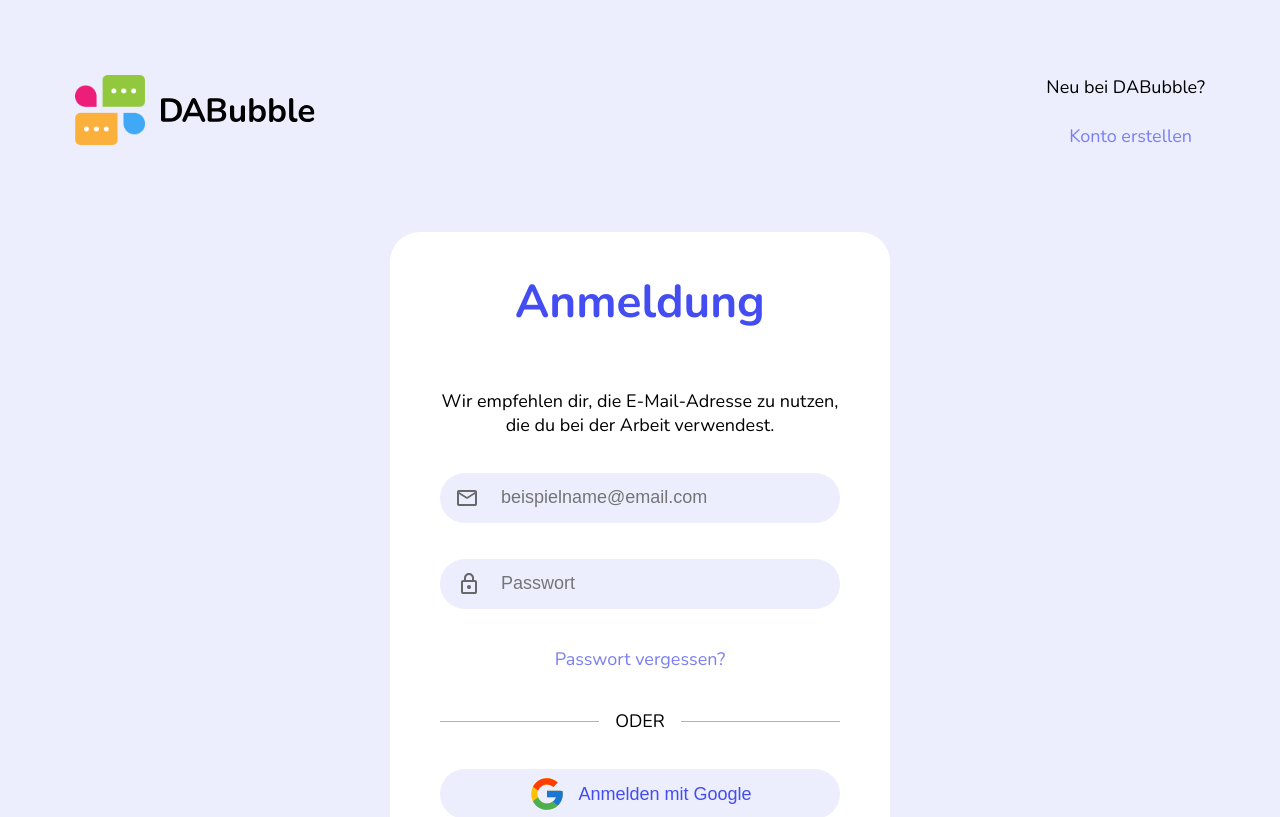
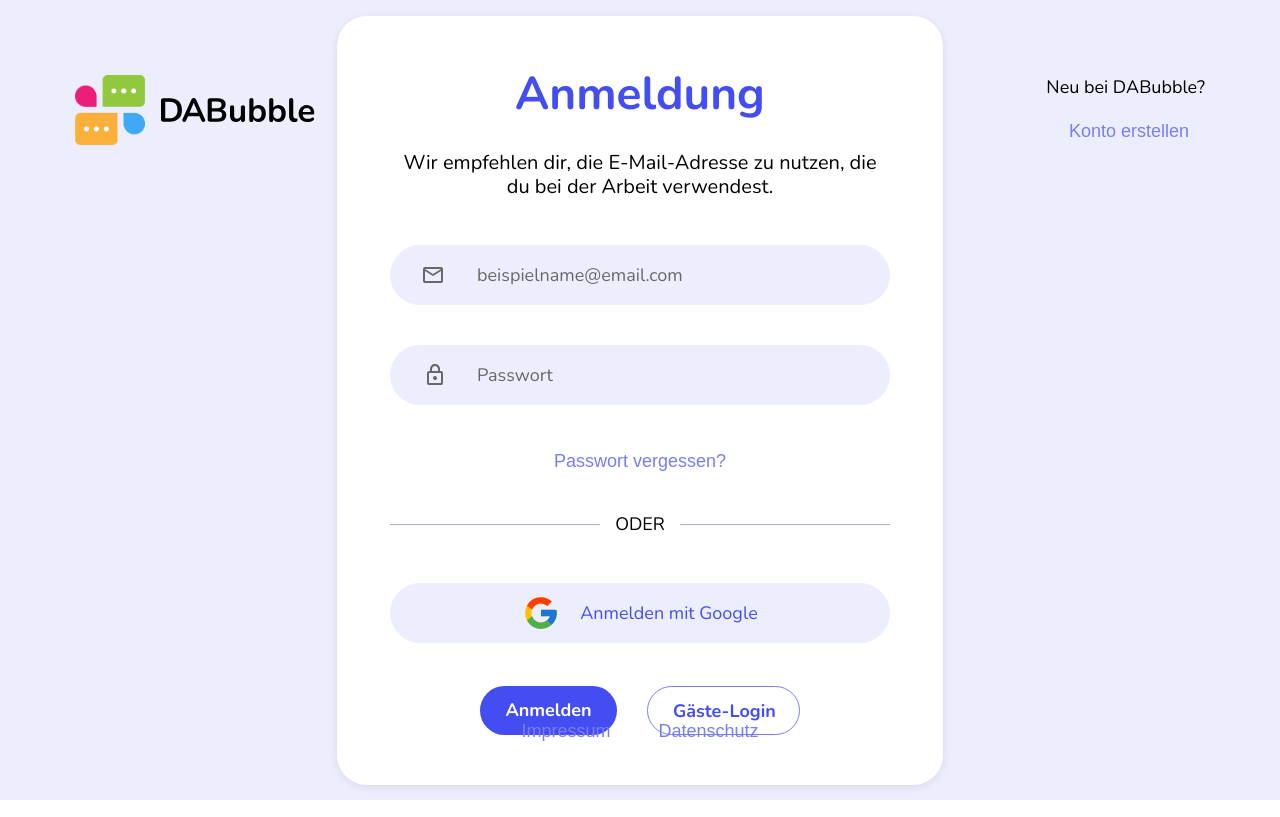
Before and after one commit to ChristopherBraun196/DA-Bubble, an Angular app: page /login in a window 1280 px wide. Shown: the top 817 px of the page. Built offline with nearby package versions, Linux system fonts and the light colour scheme; a web font is replaced by a local one.

Commit message:
fix: align login page with Figma design

```diff
--- a/src/app/pages/login/login/login.scss
+++ b/src/app/pages/login/login/login.scss
@@ -14,18 +14,22 @@
   overflow: hidden;
   background-color: variables.$background;
 
+  header {
+    position: relative;
+    z-index: 1;
+  }
+
   &__topbar {
     display: flex;
     justify-content: space-between;
     align-items: flex-start;
+    width: 100%;
     max-width: 1440px;
     margin: 0 auto;
     padding: 75px;
   }
 
   &__brand {
-    top: 75px;
-    left: 75px;
     display: flex;
     align-items: center;
     gap: 16px;
@@ -42,48 +46,65 @@
   }
 
   &__auth {
-    top: 75px;
-    right: 75px;
     display: flex;
+    flex-direction: column;
     align-items: flex-end;
-    gap: 16px;
-    flex-direction: column;
+    gap: 10px;
     font-size: 18px;
-    font-weight: 400;
 
-    & a {
-      color: variables.$purple-secondary;
-      text-decoration: none;
+    span {
+      line-height: 25px;
+    }
+
+    a {
+      padding: 10px 15px;
       border: 1px solid transparent;
       border-radius: 100px;
-      padding: 8px 12px;
+      color: variables.$purple-secondary;
+      font-family: 'Figtree', sans-serif;
+      font-size: 18px;
+      line-height: 20px;
+      text-decoration: none;
       cursor: pointer;
+      transition:
+        color 100ms ease-in,
+        border-color 100ms ease-in;
 
       &:hover {
+        border-color: variables.$purple-light;
         color: variables.$purple-primary;
-        border: 1px solid variables.$purple-light;
         font-weight: 500;
       }
     }
   }
+
   &__footer {
+    position: absolute;
+    z-index: 1;
+    bottom: 48px;
+    left: 50%;
     display: flex;
     align-items: center;
-    justify-content: center;
-    margin-top: 56px;
-    gap: 36px;
+    gap: 16px;
+    transform: translateX(-50%);
 
-    & a {
-      color: variables.$purple-secondary;
-      text-decoration: none;
+    a {
+      padding: 10px 15px;
       border: 1px solid transparent;
       border-radius: 100px;
-      padding: 8px 12px;
+      color: variables.$purple-secondary;
+      font-family: 'Figtree', sans-serif;
+      font-size: 18px;
+      line-height: 20px;
+      text-decoration: none;
       cursor: pointer;
+      transition:
+        color 100ms ease-in,
+        border-color 100ms ease-in;
 
       &:hover {
+        border-color: variables.$purple-light;
         color: variables.$purple-primary;
-        border: 1px solid variables.$purple-light;
         font-weight: 500;
       }
     }
@@ -91,6 +112,8 @@
 }
 
 .login-formfield {
+  position: absolute;
+  inset: 0;
   display: flex;
   justify-content: center;
   align-items: center;
@@ -98,141 +121,195 @@
   form {
     display: flex;
     flex-direction: column;
-    align-content: center;
     align-items: center;
-    max-width: 500px;
-    height: 700px;
-    width: 100%;
+    width: 606px;
+    height: 769px;
+    border-radius: 30px;
     background-color: variables.$white;
-    border-radius: 30px;
+    box-shadow: 0 2px 10px rgb(0 0 0 / 8%);
   }
 
   h1 {
+    width: 486px;
+    margin: 50px 0 0;
+    color: variables.$purple-primary;
     font-size: 46px;
-    color: variables.$purple-primary;
-    font-weight: bold;
+    font-weight: 700;
+    line-height: 55px;
+    text-align: center;
   }
 
   p {
+    width: 486px;
+    height: 48px;
+    margin: 30px 0 0;
+    font-size: 20px;
+    line-height: 24px;
     text-align: center;
-    font-size: 18px;
-    padding-inline: 40px;
-    margin-bottom: 36px;
+  }
+
+  .input-pill {
+    display: block;
+    width: 500px;
+    height: 60px;
+    margin-top: 46px;
+
+    + .input-pill {
+      margin-top: 40px;
+    }
   }
 
   input {
-    width: 400px;
-    height: 50px;
+    width: 100%;
+    height: 100%;
+    padding: 0 32px 0 86px;
+    border: 1px solid transparent;
     border-radius: 100px;
-    margin-bottom: 36px;
-    border: none;
     background-color: variables.$background;
-
     background-repeat: no-repeat;
-    background-position: 16px center;
-    padding-left: 48px;
-    border: 1px solid transparent;
+    background-position: 32px center;
+    color: variables.$text-gray;
+    font: inherit;
+    font-size: 18px;
     cursor: pointer;
+    transition: border-color 100ms ease-in;
 
     &:hover {
-      border: 1px solid variables.$text-gray;
+      border-color: variables.$text-gray;
     }
 
     &:focus {
+      border-color: variables.$focus-purple;
       outline: none;
-      border: 1px solid variables.$focus-purple;
     }
 
     &::placeholder {
-      display: flex;
-      align-items: center;
-      font-size: 18px;
-      text-align: start;
+      color: variables.$text-gray;
+      opacity: 1;
     }
   }
+
   input[type='email'] {
     background-image: url('/icons/mail.svg');
-    padding-left: 60px;
+    background-size: 20px 16px;
   }
 
   input[type='password'] {
     background-image: url('/icons/lock.svg');
-    padding-left: 60px;
+    background-size: 24px 24px;
   }
 
-  a {
+  form > a {
+    display: flex;
+    align-items: center;
+    height: 32px;
+    margin-top: 40px;
+    padding: 5px 15px;
+    border-radius: 100px;
+    color: variables.$purple-secondary;
+    font-family: 'Figtree', sans-serif;
+    font-size: 18px;
+    line-height: 22px;
     text-decoration: none;
     cursor: pointer;
-    font-size: 18px;
-    color: variables.$purple-secondary;
-    border-radius: 100px;
-    padding: 2px 8px;
-    margin-bottom: 36px;
+    transition:
+      color 100ms ease-in,
+      background-color 100ms ease-in;
 
     &:hover {
+      background-color: variables.$background;
       color: variables.$purple-primary;
       font-weight: 500;
-      background-color: variables.$background;
     }
   }
+
   .divider {
     display: flex;
     align-items: center;
-    gap: 16px;
-    width: 80%;
+    gap: 15px;
+    width: 500px;
+    height: 30px;
+    margin-top: 33px;
     font-size: 18px;
+    line-height: 25px;
 
     &::before,
     &::after {
+      height: 1px;
+      background-color: variables.$purple-light;
       content: '';
       flex: 1;
-      color: variables.$purple-light;
-      height: 1px;
-      background-color: variables.$purple-light;
     }
   }
 
   .btn-google {
-    margin-top: 36px;
-    width: 400px;
-    height: 50px;
+    display: flex;
+    justify-content: center;
+    align-items: center;
+    gap: 20px;
+    width: 500px;
+    height: 60px;
+    margin-top: 43px;
+    padding: 0;
+    border: 1px solid transparent;
     border-radius: 100px;
-    border: none;
     background-color: variables.$background;
     color: variables.$purple-primary;
+    font-family: inherit;
     font-size: 18px;
     font-weight: 400;
-    border: 1px solid transparent;
-    display: flex;
-    align-items: center;
-    justify-content: center;
-    gap: 12px;
-    margin-bottom: 36px;
     cursor: pointer;
+    transition:
+      color 100ms ease-out,
+      border-color 100ms ease-out;
+
+    img {
+      width: 38px;
+      height: 38px;
+    }
 
     &:hover {
-      border: 1px solid variables.$purple-primary;
-      color: variables.$purple-primary;
+      border-color: variables.$purple-primary;
       font-weight: 700;
     }
 
-    &:focus {
+    &:focus-visible {
+      border-color: variables.$text-gray;
       outline: none;
-      border: 1px solid variables.$text-gray;
     }
   }
 
+  .actions {
+    display: flex;
+    align-items: center;
+    gap: 30px;
+    width: 320px;
+    height: 49px;
+    margin-top: 43px;
+  }
+
+  .btn-primary,
+  .btn-secondary {
+    height: 49px;
+    padding: 12px 25px;
+    border-radius: 25px;
+    font-family: inherit;
+    font-size: 18px;
+    font-weight: 700;
+    line-height: 25px;
+    white-space: nowrap;
+    cursor: pointer;
+    transition:
+      color 100ms ease-out,
+      border-color 100ms ease-out,
+      background-color 100ms ease-out;
+  }
+
   .btn-primary {
-    width: 140px;
-    height: 50px;
-    border-radius: 100px;
-    border: none;
-    margin-right: 20px;
+    width: 137px;
+    border: 0;
     background-color: variables.$purple-primary;
     color: variables.$white;
-    font-weight: 500;
-    font-size: 18px;
-    cursor: pointer;
 
     &:hover {
       background-color: variables.$purple-secondary;
@@ -240,21 +317,15 @@
   }
 
   .btn-secondary {
-    width: 140px;
-    height: 50px;
-    border-radius: 100px;
+    width: 153px;
     border: 1px solid variables.$purple-secondary;
-    margin-right: 20px;
-    font-size: 18px;
-    font-weight: 500;
+    background-color: variables.$white;
     color: variables.$purple-primary;
-    background-color: variables.$white;
-    cursor: pointer;
 
     &:hover {
+      border-color: variables.$purple-primary;
       background-color: variables.$purple-primary;
       color: variables.$white;
-      border: none;
     }
   }
 }
```
